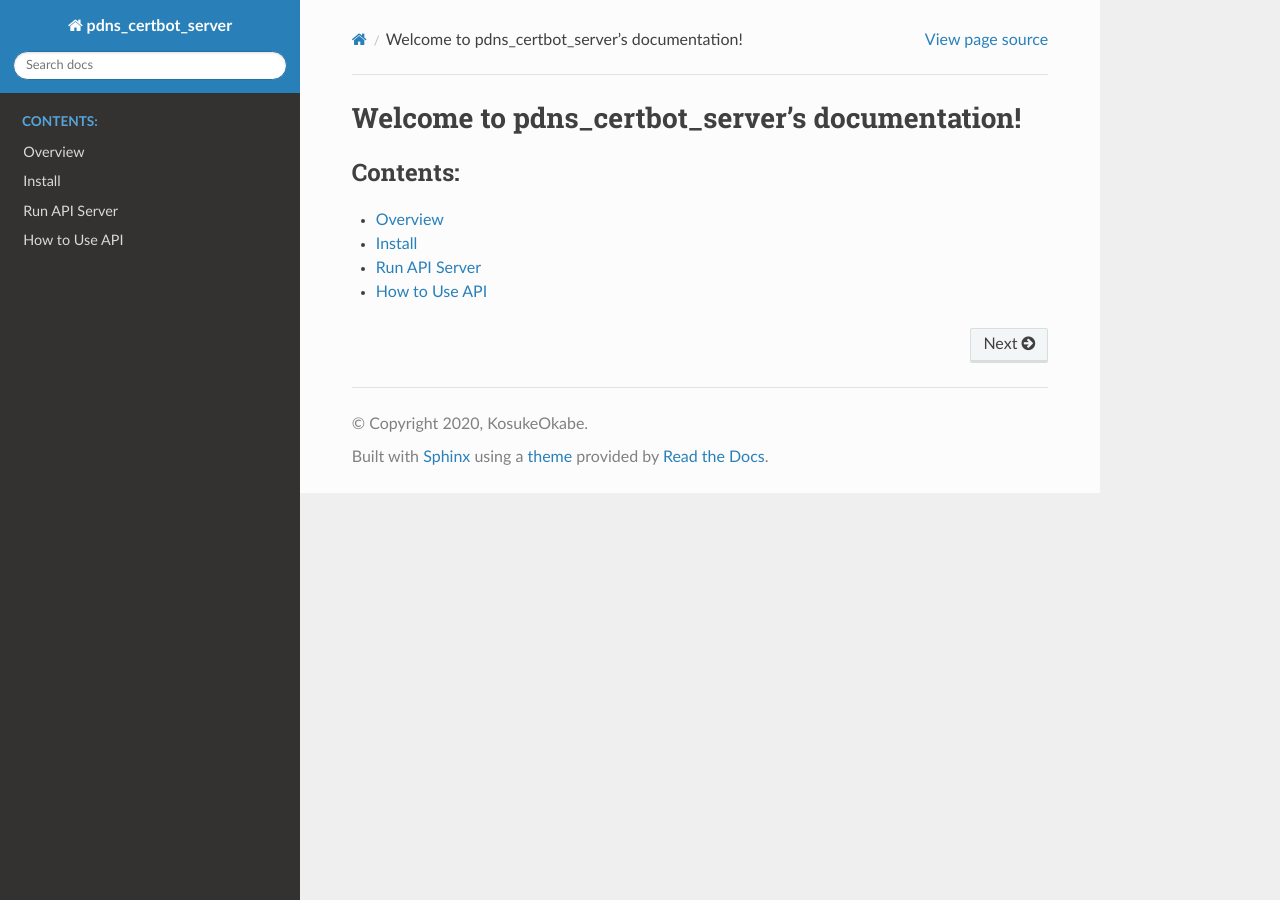
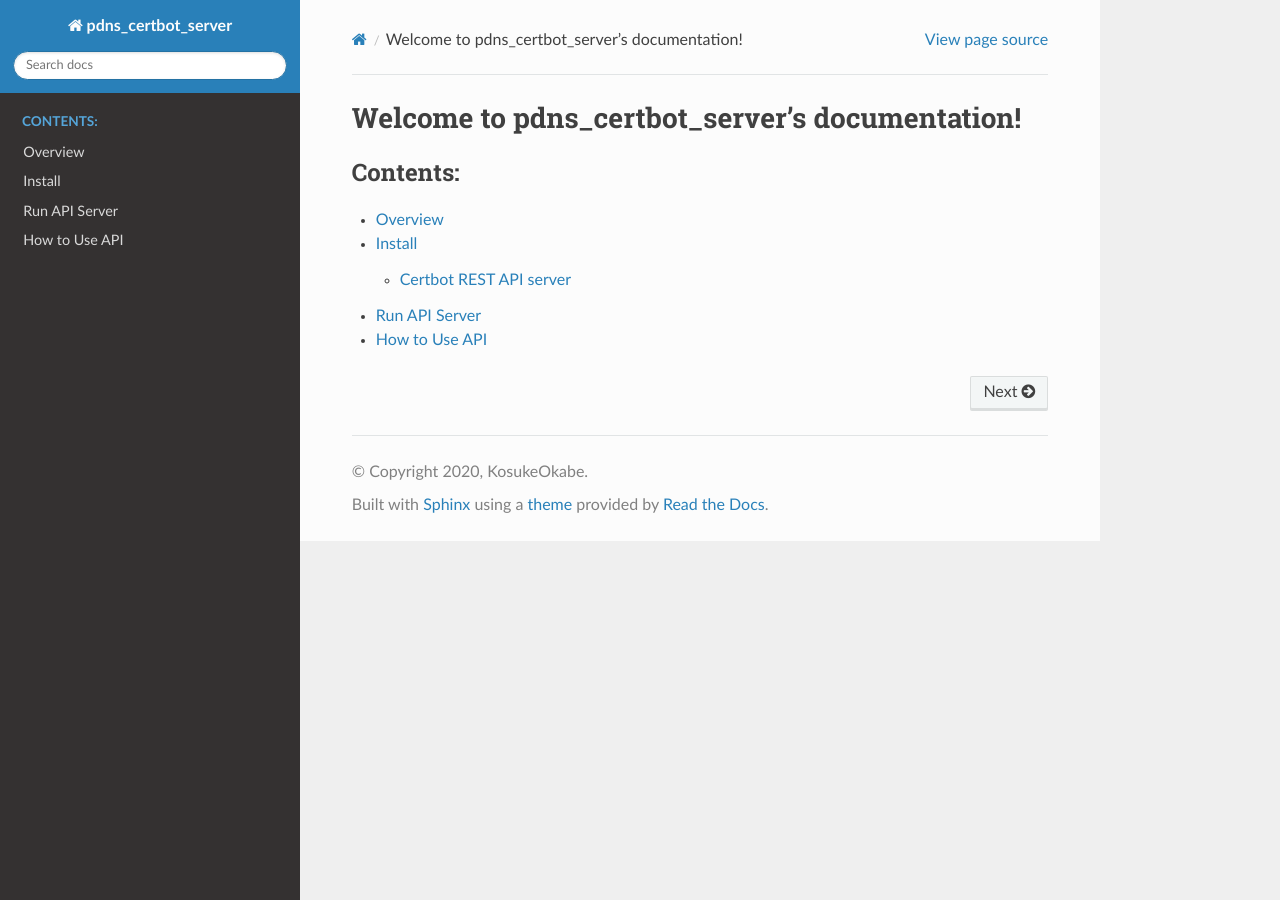
Before and after one commit to procube-open/pdns_certbot_server, a Sphinx documentation site: the page built from docs/index.rst, in a window 1280 px wide. Built offline with Sphinx 7.4.7 and the Read the Docs theme 2.0.0, drawn with Linux system fonts in a browser that asks for light colours.

```diff
--- a/docs/_templates/globaltoc.html
+++ b/docs/_templates/globaltoc.html
@@ -1,9 +1,8 @@
 <div id="toc" class="sidebarRow">
-
-<h3><a href="{{ pathto(master_doc) }}">{{ _('Table Of Contents') }}</a></h3>
+<h3><a href="{{ pathto(master_doc) }}">Contents:</a></h3>
 {%- if sphinx_version[:3] >= '1.2' %}
-{{ toctree (maxdepth=2, collapse=False, includehidden=True) }}
+{{ toctree (maxdepth=3, collapse=False, includehidden=True) }}
 {% else %}
-{{ toctree(maxdepth=2, collapse=False) }}
+{{ toctree(maxdepth=3, collapse=False) }}
 {% endif %}
 </div>
--- a/docs/conf.py
+++ b/docs/conf.py
@@ -28,8 +28,11 @@ author = 'KosukeOkabe'
 # extensions coming with Sphinx (named 'sphinx.ext.*') or your custom
 # ones.
 extensions = [
-    'sphinxcontrib.openapi'
+    'sphinxcontrib.openapi',
+    'm2r'
 ]
+
+# source_suffix = ['.rst', '.md']
 
 # Add any paths that contain templates here, relative to this directory.
 templates_path = ['_templates']
--- a/docs/install.rst
+++ b/docs/install.rst
@@ -1,2 +1,5 @@
+=======
 Install
 =======
+
+.. mdinclude:: ../README.md
--- a/docs/requirements.txt
+++ b/docs/requirements.txt
@@ -1 +1,2 @@
 sphinxcontrib-openapi
+m2r
```
